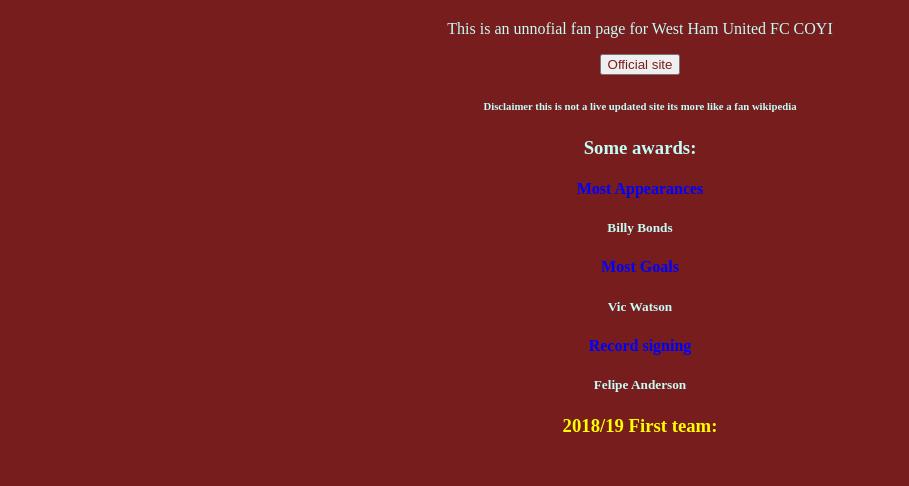
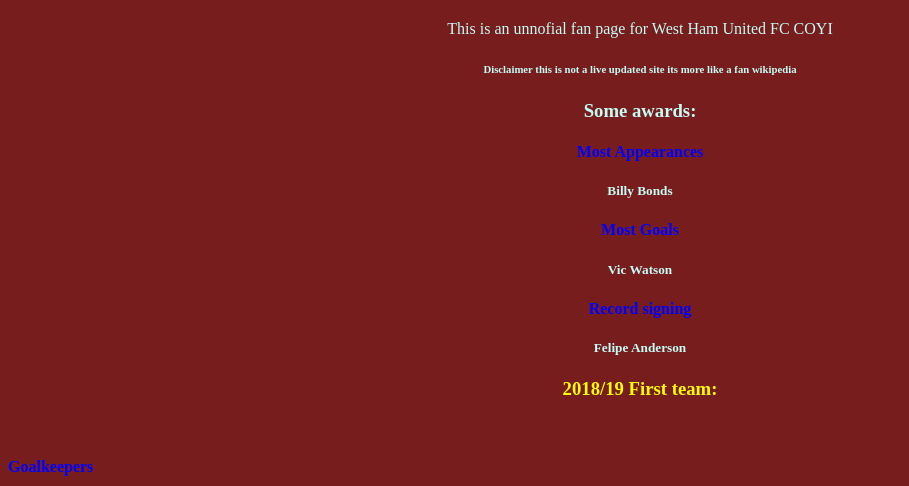
Before and after one commit to mulchmite128/mulchmite128.github.io, a plain HTML site: page index.html in a window 1280 px wide. Shown: the part 314-800 px from the top of the page, without its empty margins (0-909 px from the left). Drawn offline with Linux system fonts and the light colour scheme.

Commit message:
Update index.html

```diff
--- a/index.html
+++ b/index.html
@@ -12,10 +12,6 @@
 <img src="westhamlogo.png"/>
 <h1><font color="blue">Unnoficial West Ham Fan Page</font></h1>
 <p><font color="C4FCF6">This is an unnofial fan page for West Ham United FC COYI</font></p>
-<a href="https://www.whufc.com/">
-<body>
-<p><button><font color="771d1d">Official site</button></font>
-</a>
 <h6><font color="C4FCF6">Disclaimer this is not a live updated site its more like a fan wikipedia</h6></font>
 <h3><font color="C4FCF6">Some awards:</h3></font>
 <h4><font color="blue">Most Appearances</font></h4>
```
